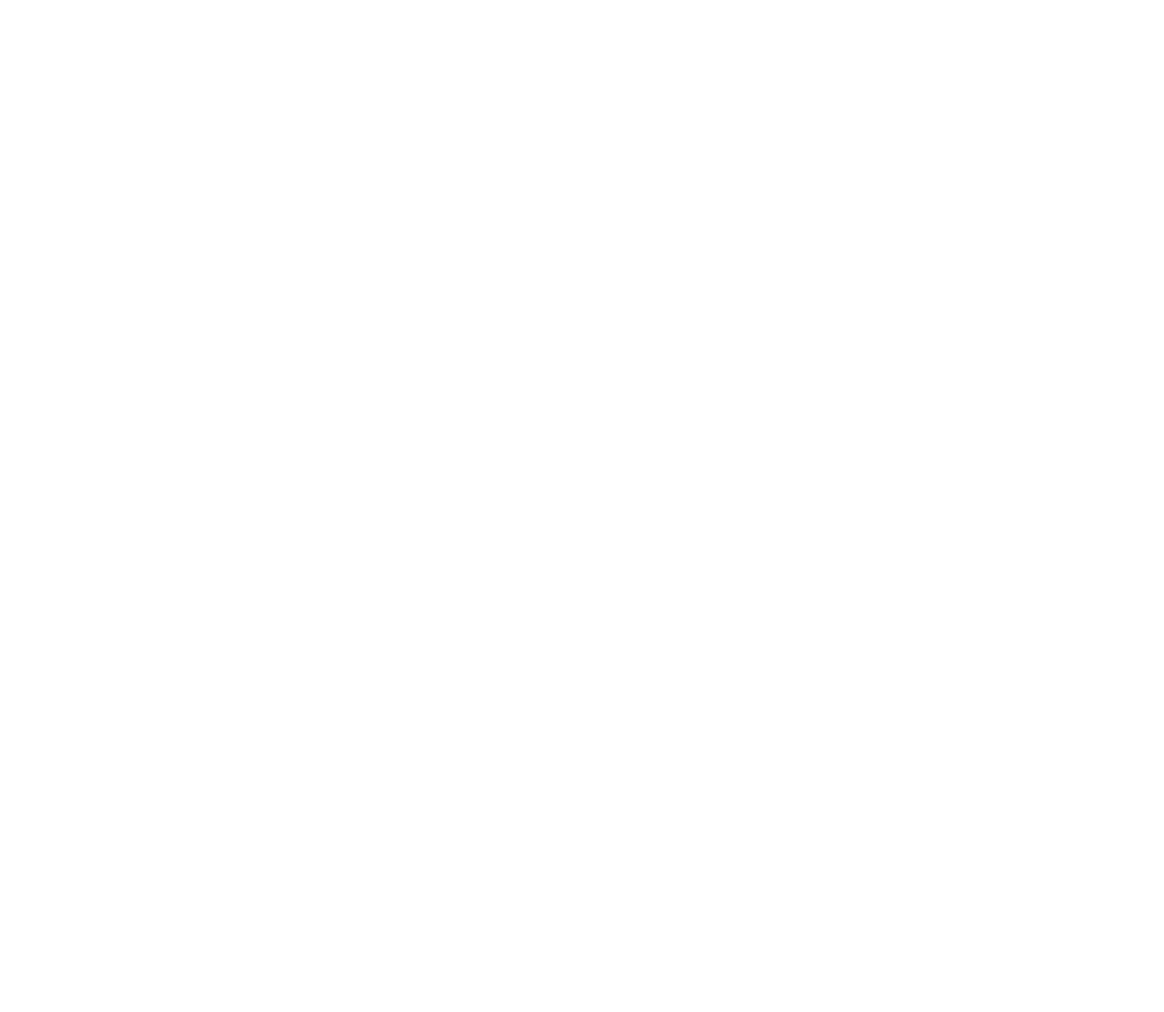
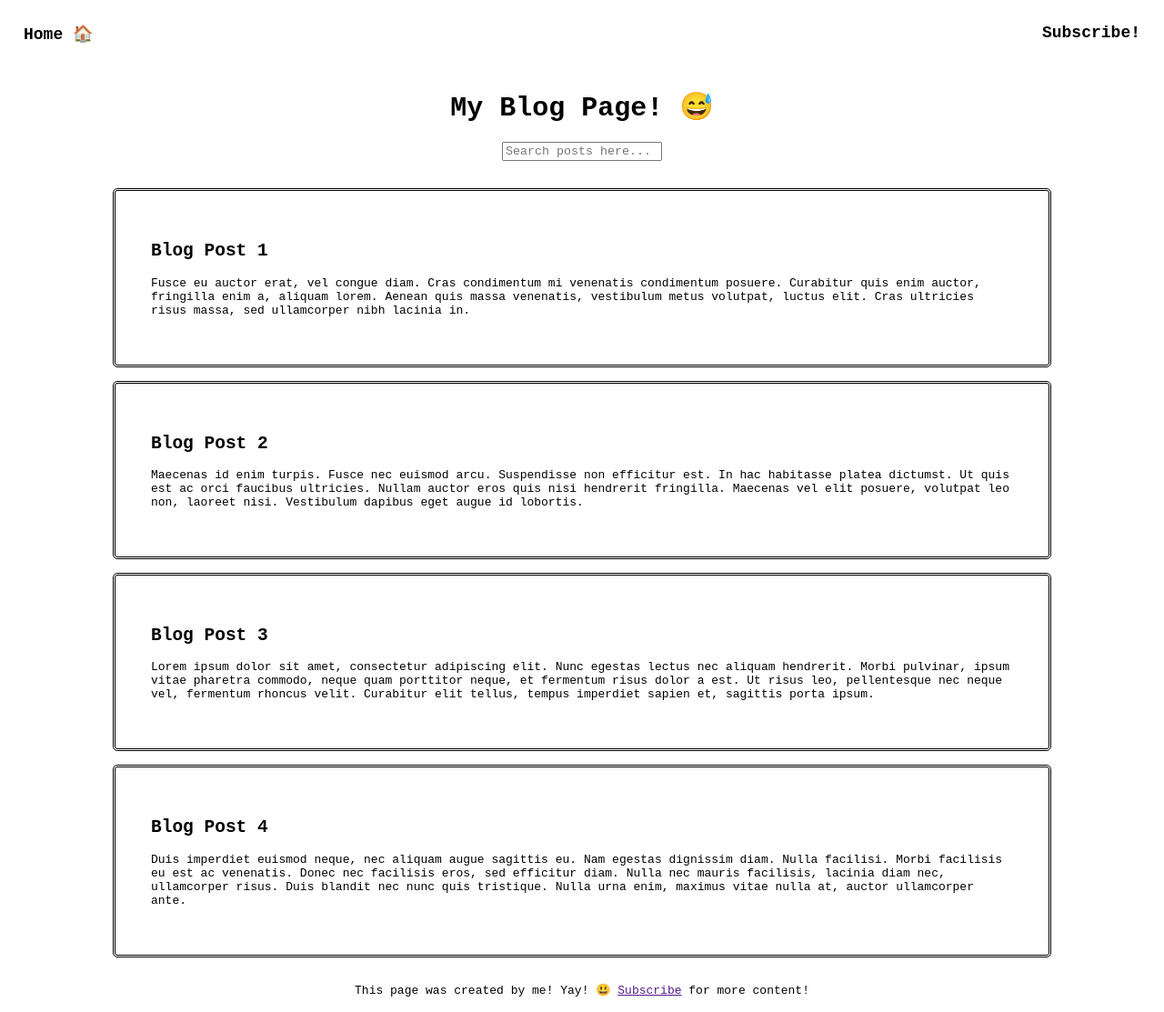
Before and after one commit to PrincetonJRose/udacity-personal-blog-project, a plain HTML site: page index.html in a window 1280 px wide. Shown: the whole page at 91% size. Before the commit the page ends 800 px from the top, so only its background shows below. Drawn offline with Linux system fonts and the light colour scheme.

Commit message:
added in content for home page

```diff
--- a/css/blog-post.css
+++ b/css/blog-post.css
@@ -0,0 +1,5 @@
+.post-title {
+    display: flex;
+    justify-content: center;
+    font-size: 28px;
+}
--- a/css/blogs.css
+++ b/css/blogs.css
@@ -0,0 +1,39 @@
+.blog-title {
+    display: flex;
+    justify-content: center;
+    font-size: 30px;
+}
+
+section {
+    display: flex;
+    justify-content: center;
+}
+
+.post-preview {
+    padding: 1em;
+    text-align: left;
+    width: 75%;
+    border-style: double;
+    border-radius: 5px;
+}
+
+.blogs-container a {
+    text-decoration: none;
+    color: #000;
+}
+
+@media only screen and (min-width: 35em){
+    .post-preview {
+        max-width: 90em;
+        padding: 3em;
+    }
+}
+
+@media only screen and (min-width: 1224px) {
+    .post-preview:hover {
+        background: #333;
+        color: #fff;
+        transition: ease 0.3s all;
+        cursor: pointer;
+    }
+}
--- a/css/style.css
+++ b/css/style.css
@@ -2,3 +2,41 @@
 * {
     font-family: monospace;
 }
+
+.center {
+    display: flex;
+    justify-content: center;
+}
+
+nav ul {
+    padding-left: 0;
+    margin: 0;
+    text-align: right;
+}
+
+nav li {
+    display: inline-block;
+    cursor: pointer;
+}
+
+
+nav a {
+    display: block;
+    padding: 1em;
+    font-weight: bold;
+    text-decoration: none;
+    color: #000;
+    font-size: 18px;
+}
+
+.home-link {
+    float: left;
+}
+
+@media only screen and (min-width: 1224px) {
+    nav a:hover {
+        background: #333;
+        color: #fff;
+        transition: ease 0.3s all;
+    }
+}
--- a/index.html
+++ b/index.html
@@ -12,14 +12,68 @@
     </head>
     <body>
         <!-- this is the start of content -->
-        <div class="navbar">
-
+        <nav>
+            <ul>
+                <li class="home-link">
+                    <a href="index.html">
+                        Home 🏠
+                    </a>
+                </li>
+                <li>
+                    <a href="subscribe.html">
+                        Subscribe!
+                    </a>
+                </li>
+            </ul>
+        </nav>
+        <br>
+        <h1 class="blog-title">
+            My Blog Page! 😅
+        </h1>
+        <div class="center">
+            <input type="text" placeholder="Search posts here..." >
         </div>
+        <br>
+        <br>
         <div class="blogs-container">
-
+            <a href="blog-post-1.html">
+                <section>
+                    <div class="post-preview">
+                        <h2>Blog Post 1</h2>
+                        <p>Fusce eu auctor erat, vel congue diam. Cras condimentum mi venenatis condimentum posuere. Curabitur quis enim auctor, fringilla enim a, aliquam lorem. Aenean quis massa venenatis, vestibulum metus volutpat, luctus elit. Cras ultricies risus massa, sed ullamcorper nibh lacinia in.</p>
+                    </div>
+                </section>
+            </a>
+            <br>
+            <section>
+                <div class="post-preview">
+                    <h2>Blog Post 2</h2>
+                    <p>Maecenas id enim turpis. Fusce nec euismod arcu. Suspendisse non efficitur est. In hac habitasse platea dictumst. Ut quis est ac orci faucibus ultricies. Nullam auctor eros quis nisi hendrerit fringilla. Maecenas vel elit posuere, volutpat leo non, laoreet nisi. Vestibulum dapibus eget augue id lobortis.</p>
+                </div>
+            </section>
+            <br>
+            <section>
+                <div class="post-preview">
+                    <h2>Blog Post 3</h2>
+                    <p>Lorem ipsum dolor sit amet, consectetur adipiscing elit. Nunc egestas lectus nec aliquam hendrerit. Morbi pulvinar, ipsum vitae pharetra commodo, neque quam porttitor neque, et fermentum risus dolor a est. Ut risus leo, pellentesque nec neque vel, fermentum rhoncus velit. Curabitur elit tellus, tempus imperdiet sapien et, sagittis porta ipsum.</p>
+                </div>
+            </section>
+            <br>
+            <section>
+                <div class="post-preview">
+                    <h2>Blog Post 4</h2>
+                    <p>Duis imperdiet euismod neque, nec aliquam augue sagittis eu. Nam egestas dignissim diam. Nulla facilisi. Morbi facilisis eu est ac venenatis. Donec nec facilisis eros, sed efficitur diam. Nulla nec mauris facilisis, lacinia diam nec, ullamcorper risus. Duis blandit nec nunc quis tristique. Nulla urna enim, maximus vitae nulla at, auctor ullamcorper ante.</p>
+                </div>
+            </section>
+            <br>
         </div>
         <div class="footer">
-
+            <div class="center" >
+                <blockquote>
+                    This page was created by me! Yay! 😃
+                    <a href="">Subscribe</a> for more content!
+                </blockquote>
+            </div>
         </div>
 
     </body>
```
Also changed, not shown: blog-post-1.html (added, +47 -0 lines), blog-post.html (deleted, +0 -26 lines).
